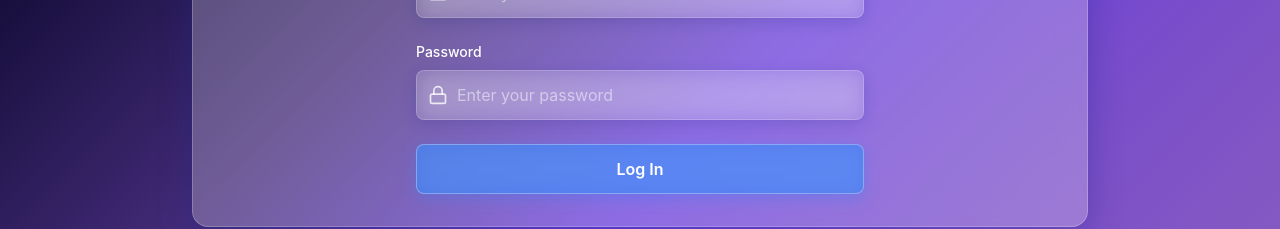
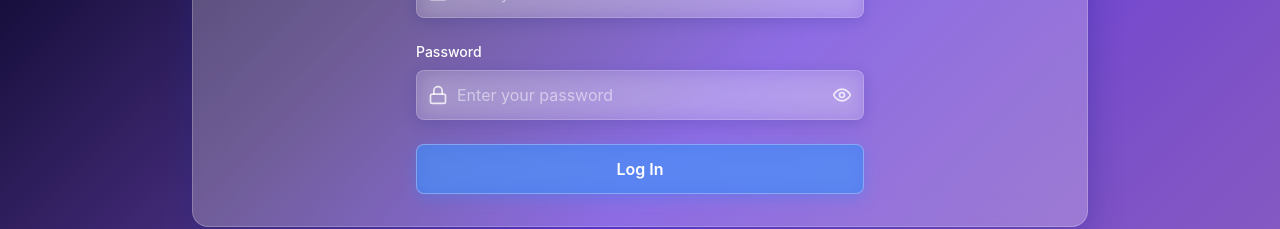
Before and after one commit to ascrllo-maker/inkline-printing-system, a React (Vite) app in the folder client/: page /login in a window 1280 px wide. Shown: the part 423-652 px from the top of the page. Built offline with nearby package versions, Linux system fonts and the light colour scheme; no server answers.

Commit message:
Add show/hide password toggle buttons to login and signup forms

```diff
--- a/client/src/pages/Login.jsx
+++ b/client/src/pages/Login.jsx
@@ -2,19 +2,21 @@ import { useState } from 'react';
 import { useNavigate } from 'react-router-dom';
 import { useAuth } from '../context/AuthContext';
 import { authAPI } from '../services/api';
-import { Printer, Lock, Mail, User, Upload } from 'lucide-react';
+import { Printer, Lock, Mail, User, Upload, Eye, EyeOff } from 'lucide-react';
 import toast from 'react-hot-toast';
 
 export default function Login() {
   const [isLogin, setIsLogin] = useState(true);
   const [email, setEmail] = useState('');
   const [password, setPassword] = useState('');
+  const [showPassword, setShowPassword] = useState(false);
   const [loading, setLoading] = useState(false);
 
   // Signup form state
   const [fullName, setFullName] = useState('');
   const [signupEmail, setSignupEmail] = useState('');
   const [signupPassword, setSignupPassword] = useState('');
+  const [showSignupPassword, setShowSignupPassword] = useState(false);
   const [isBSIT, setIsBSIT] = useState(false);
   const [idImage, setIdImage] = useState(null);
   const [signupLoading, setSignupLoading] = useState(false);
@@ -185,13 +187,25 @@ export default function Login() {
                 <div className="relative">
                   <Lock className="absolute left-3 top-1/2 transform -translate-y-1/2 text-white/80 w-5 h-5 z-10" />
                   <input
-                    type="password"
+                    type={showPassword ? "text" : "password"}
                     value={password}
                     onChange={(e) => setPassword(e.target.value)}
                     required
-                    className="glass-input w-full pl-10 pr-4 py-3 rounded-lg text-white placeholder-white/50 border border-white/20 backdrop-blur-md bg-white/10 focus:bg-white/15 transition-colors"
+                    className="glass-input w-full pl-10 pr-12 py-3 rounded-lg text-white placeholder-white/50 border border-white/20 backdrop-blur-md bg-white/10 focus:bg-white/15 transition-colors"
                     placeholder="Enter your password"
                   />
+                  <button
+                    type="button"
+                    onClick={() => setShowPassword(!showPassword)}
+                    className="absolute right-3 top-1/2 transform -translate-y-1/2 text-white/80 hover:text-white transition-colors focus:outline-none z-10"
+                    aria-label={showPassword ? "Hide password" : "Show password"}
+                  >
+                    {showPassword ? (
+                      <EyeOff className="w-5 h-5" />
+                    ) : (
+                      <Eye className="w-5 h-5" />
+                    )}
+                  </button>
                 </div>
               </div>
 
@@ -246,13 +260,25 @@ export default function Login() {
                 <div className="relative">
                   <Lock className="absolute left-3 top-1/2 transform -translate-y-1/2 text-white/80 w-5 h-5 z-10" />
                   <input
-                    type="password"
+                    type={showSignupPassword ? "text" : "password"}
                     value={signupPassword}
                     onChange={(e) => setSignupPassword(e.target.value)}
                     required
-                    className="glass-input w-full pl-10 pr-4 py-3 rounded-lg text-white placeholder-white/50 border border-white/20 backdrop-blur-md bg-white/10 focus:bg-white/15 transition-colors"
+                    className="glass-input w-full pl-10 pr-12 py-3 rounded-lg text-white placeholder-white/50 border border-white/20 backdrop-blur-md bg-white/10 focus:bg-white/15 transition-colors"
                     placeholder="Enter your password"
                   />
+                  <button
+                    type="button"
+                    onClick={() => setShowSignupPassword(!showSignupPassword)}
+                    className="absolute right-3 top-1/2 transform -translate-y-1/2 text-white/80 hover:text-white transition-colors focus:outline-none z-10"
+                    aria-label={showSignupPassword ? "Hide password" : "Show password"}
+                  >
+                    {showSignupPassword ? (
+                      <EyeOff className="w-5 h-5" />
+                    ) : (
+                      <Eye className="w-5 h-5" />
+                    )}
+                  </button>
                 </div>
               </div>
 
```
Also changed, not shown: 1 other file (tests, documents, lock files or other folders).
